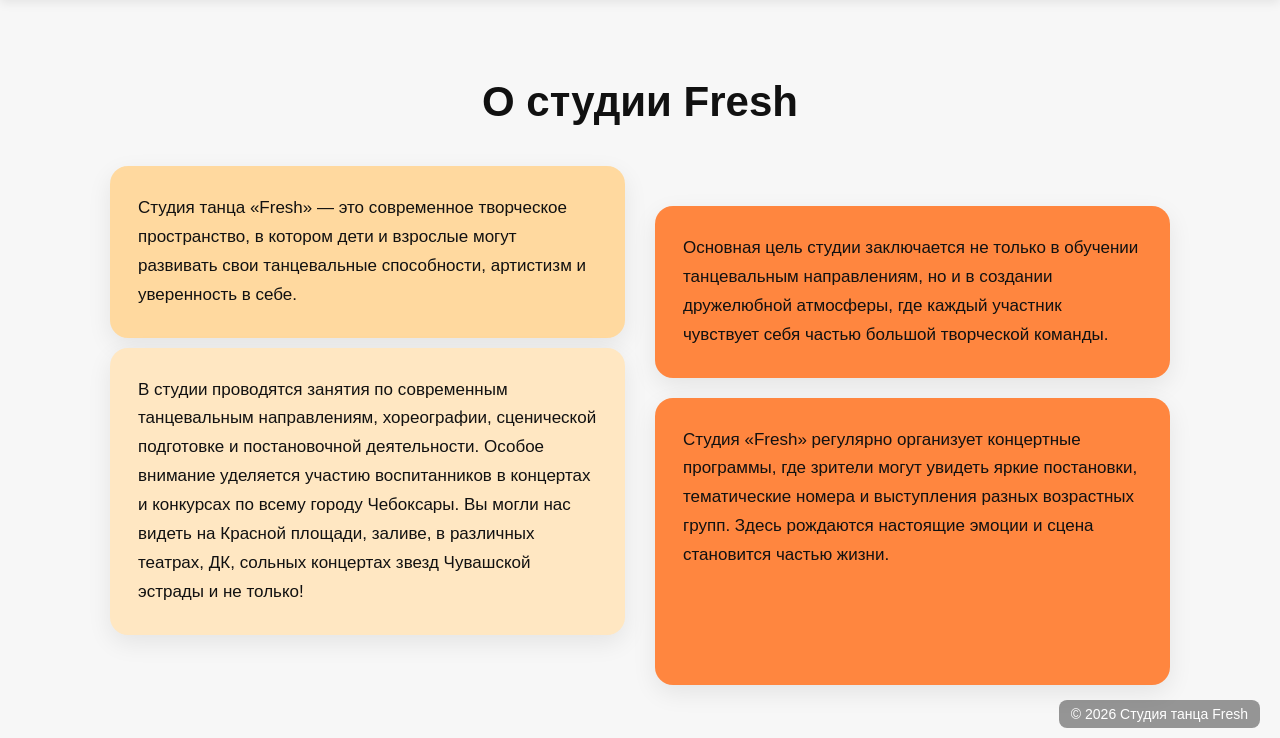
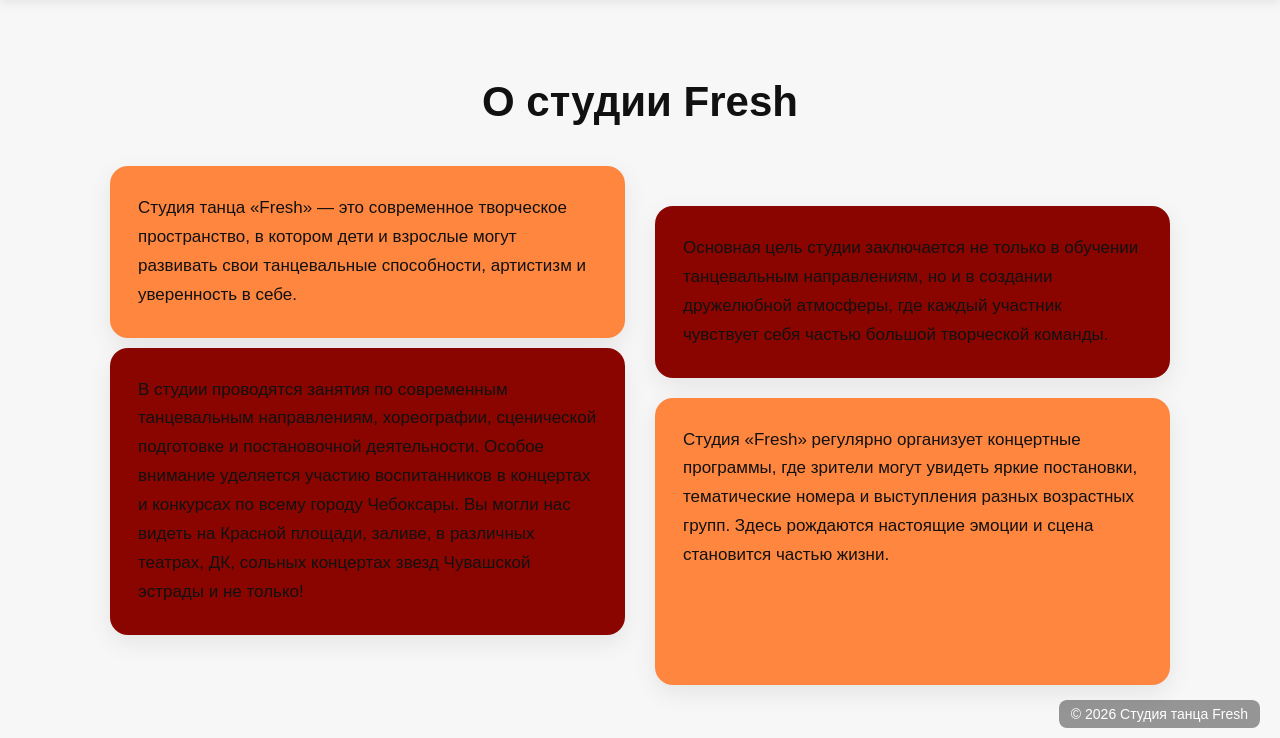
Before and after one commit to Stefany161616166/fresh-concert-calendar, a Django app: page /about/ in a window 1280 px wide. Shown: the part 62-800 px from the top of the page. Run offline with Django 5.2, Linux system fonts and the light colour scheme.

Commit message:
Update about.html

```diff
--- a/events/templates/events/about.html
+++ b/events/templates/events/about.html
@@ -37,15 +37,15 @@
 
 /* разные стили карточек */
 .card-1{
-    background: #ffd99f;
+    background: #ff863f;
 }
 
 .card-2{
-    background: #ff863f;
+    background: #8b0500;
 }
 
 .card-3{
-    background: #ffe7c2;
+    background: #8b0500;
 }
 
 .card-4{
```
